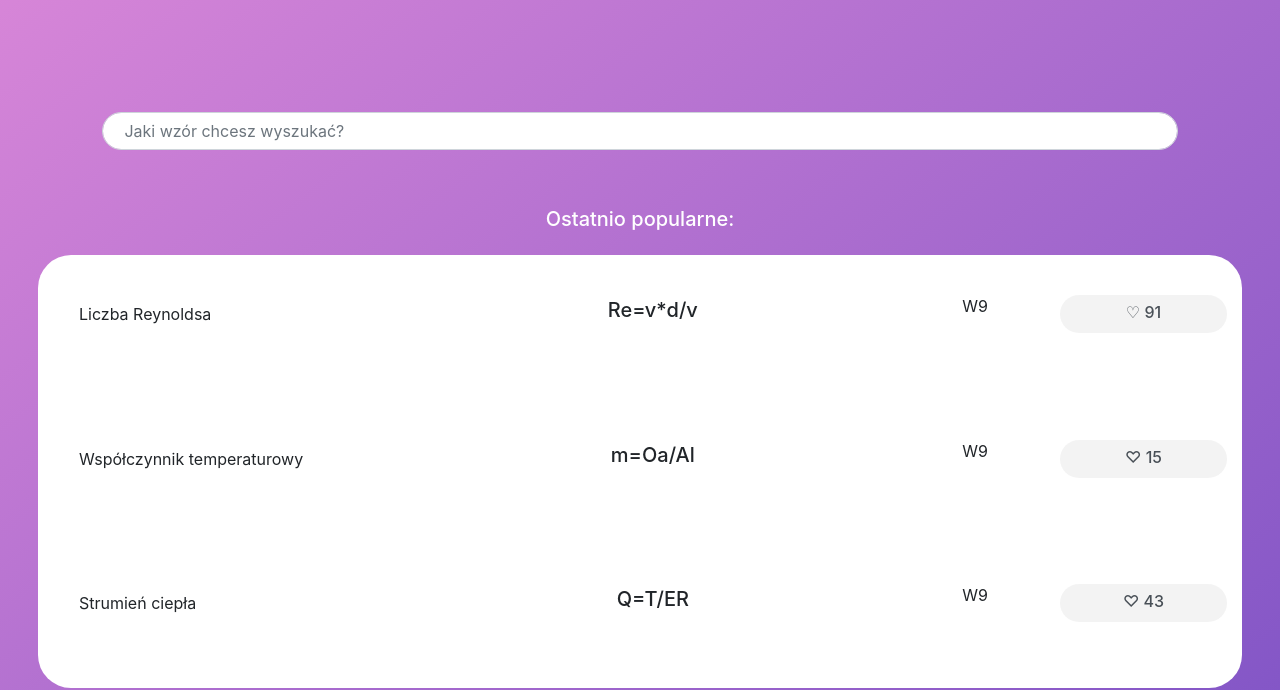
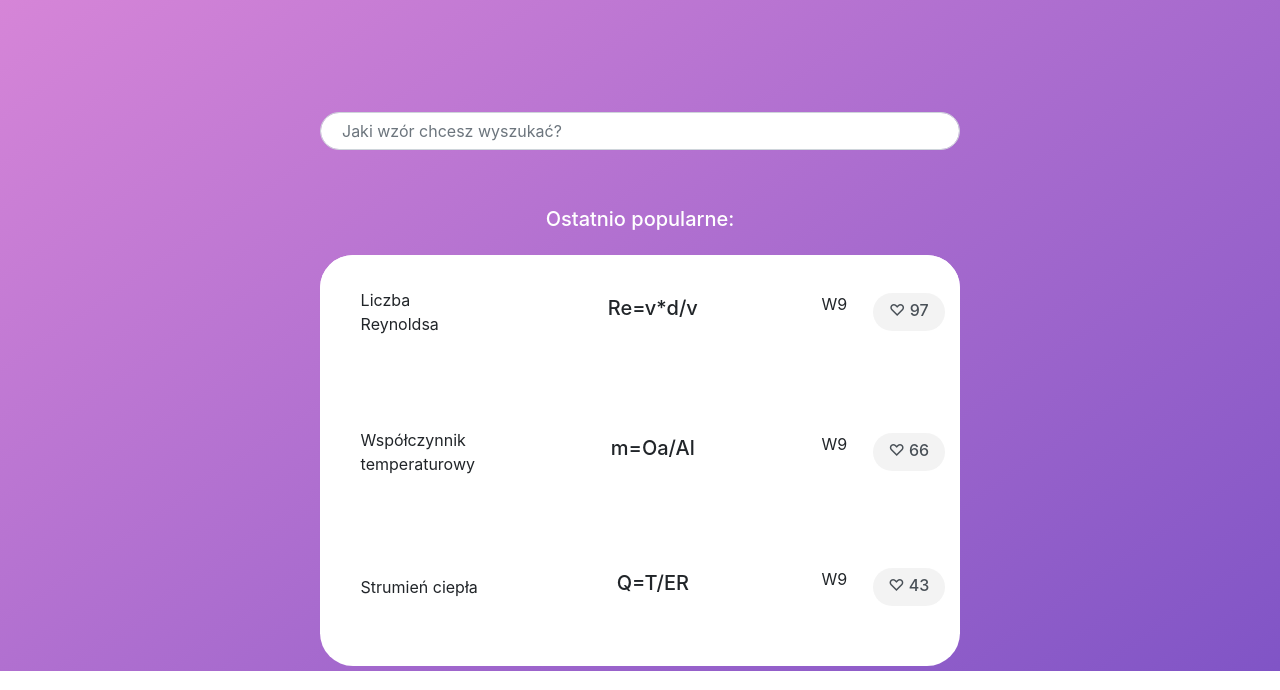
Before and after one commit to Fuczek/bootstrap-kapibara-test, a plain HTML site: page index.html in a window 1280 px wide. Shown: the part 129-819 px from the top of the page. Drawn offline with nearby package versions, Linux system fonts and the light colour scheme.

Commit message:
Added stuff related to viewports

```diff
--- a/custom.css
+++ b/custom.css
@@ -1,28 +1,51 @@
+html,body
+{
+    width: 100%;
+    height: 100%;
+    margin: 0px;
+    padding: 0px;
+    overflow-x: hidden;
+}
+
 .main-wrapper{
     background-image: linear-gradient(to bottom right, rgb(221, 137, 217), rgb(124, 82, 197)) !important;
-    height: 120%;
-    width: 100%;
+
 }
 
 .main-bar{
     background-color: rgb(255, 255, 255) !important;
+    width: 100%;
 }
 
 .centered-logo{
     height: 25vh;
+    width: 100vw;
 }
 
 .search-div{
     width: 100vw;
     height: 15vh;
-    padding-left: 8vw;
-    padding-right: 8vw;
+    padding-left: 5vw;
+    padding-right: 5vw;
 }
 
 .search-bar{
     border-radius: 33px;
 }
+@media (min-width: 768px) {
+    .search-div {
+        padding-left: 10vw;
+        padding-right: 10vw; } }
 
+@media (min-width: 992px) {
+    .search-div {
+        padding-left: 15vw;
+        padding-right: 15vw; } }
+
+@media (min-width: 1200px) {
+    .search-div {
+        padding-left: 25vw;
+        padding-right: 25vw; } }
 
 
 .suggestions-table{
@@ -52,9 +75,24 @@ tr{
 
 .tables{
     width: 100vw;
-    padding-left: 3vw;
-    padding-right: 3vw;
+    padding-left: 5vw;
+    padding-right: 5vw;
 }
+
+@media (min-width: 768px) {
+    .tables {
+        padding-left: 10vw;
+        padding-right: 10vw; } }
+
+@media (min-width: 992px) {
+    .tables {
+        padding-left: 15vw;
+        padding-right: 15vw; } }
+
+@media (min-width: 1200px) {
+    .tables {
+        padding-left: 25vw;
+        padding-right: 25vw; } }
 
 .heart-button{
     border-radius: 33px;
@@ -64,14 +102,22 @@ tr{
     vertical-align: middle;
 }
 
+.heart-button:hover{
+    background-color: rgb(160, 160, 160);
+    color: white;
+}
+
 .heart-button.selected{
+    pointer-events: none;
     background-color: rgb(156, 128, 255);
     color: white;
 }
 
 .main-table{
-    padding-top: 3vw;
-    padding-bottom: 3vw;
+    padding-top: 2.5vw;
+    padding-bottom: 2.5vw;
+    border-radius: 33px;
+    background-color: rgba(255, 255, 255, 0.925);
 }
 
 .collapsed-table{
@@ -89,9 +135,5 @@ tr{
 }
 
 footer{
-    height: 20vh;
+    height: 10vh;
 }
-
-span{
-    font-family: monospace;
-}
--- a/index.html
+++ b/index.html
@@ -12,12 +12,12 @@
     <title>Hello, world!</title>
   </head>
   <body>
-    <div class = "main-wrapper container-fluid">
-
+    <div class = "main-wrapper container-fluid ">
 
         <div class="centered-logo row align-items-center text-white">
             <h1 class="col-12" align="center"><img src="kapibara.png" width="60" height="60" class="d-inline-block align-top" alt="">
-                Kapibara</h1>
+                Kapibara
+            </h1>
         </div>
 
         <div class="search-div row align-items-center">
@@ -34,13 +34,13 @@
 
                 </thead>
                 <tbody>
-                    <tr data-toggle="collapse" data-target="#demo1" class="main-table accordion-toggle d-flex align-items-center">
-                        <td class = "col-4 col-sm-3 col-md-3">Liczba Reynoldsa</td>
-                        <td class = "col-5 col-sm-6 col-md-6"><h5 align="center">Re=v*d/v</h5></td>
-                        <td class = "d-none d-md-block col-md-1"><p>W9</p></td>
+                    <tr class="main-table accordion-toggle d-flex align-items-center">
+                        <td data-toggle="collapse" data-target="#demo1" class = "col-4 col-sm-3 col-md-3">Liczba Reynoldsa</td>
+                        <td data-toggle="collapse" data-target="#demo1" class = "col-5 col-sm-6 col-md-6"><h5 align="center">Re=v*d/v</h5></td>
+                        <td data-toggle="collapse" data-target="#demo1"  class = "d-none d-md-block col-md-1"><p>W9</p></td>
                         <td class = "col-3 col-sm-3 col-md-2 text-center">
-                            <button id="table1" type="checkbox" class="heart-button form-control px-0 py-2" data-toggle="button" aria-pressed="false" autocomplete="off">
-                                <h6 id="demo1votes"><span class="h6">♡</span> 91</h6>
+                            <button data-toggle="a"  id="table1" type="checkbox" class="row heart-button form-control px-0 py-2" data-toggle="button" aria-pressed="false" autocomplete="off">
+                                <h6 id="demo1votes" align="center">♡ 97</h6>
                             </button></td>
                     </tr>
                     <tr>
@@ -63,7 +63,7 @@
                         <td class = "d-none d-md-block col-md-1"><p>W9</p></td>
                         <td class = "col-3 col-sm-3 col-sm-2 col-md-2">
                             <button id="table1" type="button" class="heart-button form-control px-0 py-2" data-toggle="button" aria-pressed="false" autocomplete="off">
-                                <h6 id="demo1votes" align="center">♡ 15</h6>
+                                <h6 id="demo1votes" align="center">♡ 66</h6>
                             </button>
                         </td>
                     </tr>
@@ -220,6 +220,7 @@
         $("#table1").click(function() {
             $("#table1").removeClass('selected');
             $(this).addClass('selected');
+            console.log($("#demo1votes").text())
             number = parseInt($("#demo1votes").text().slice(1))+1
             console.log(number)
             $("#demo1votes").text('♥ ' + number)
```
Also changed, not shown: heart-fill.svg (added), heart.svg (added).
